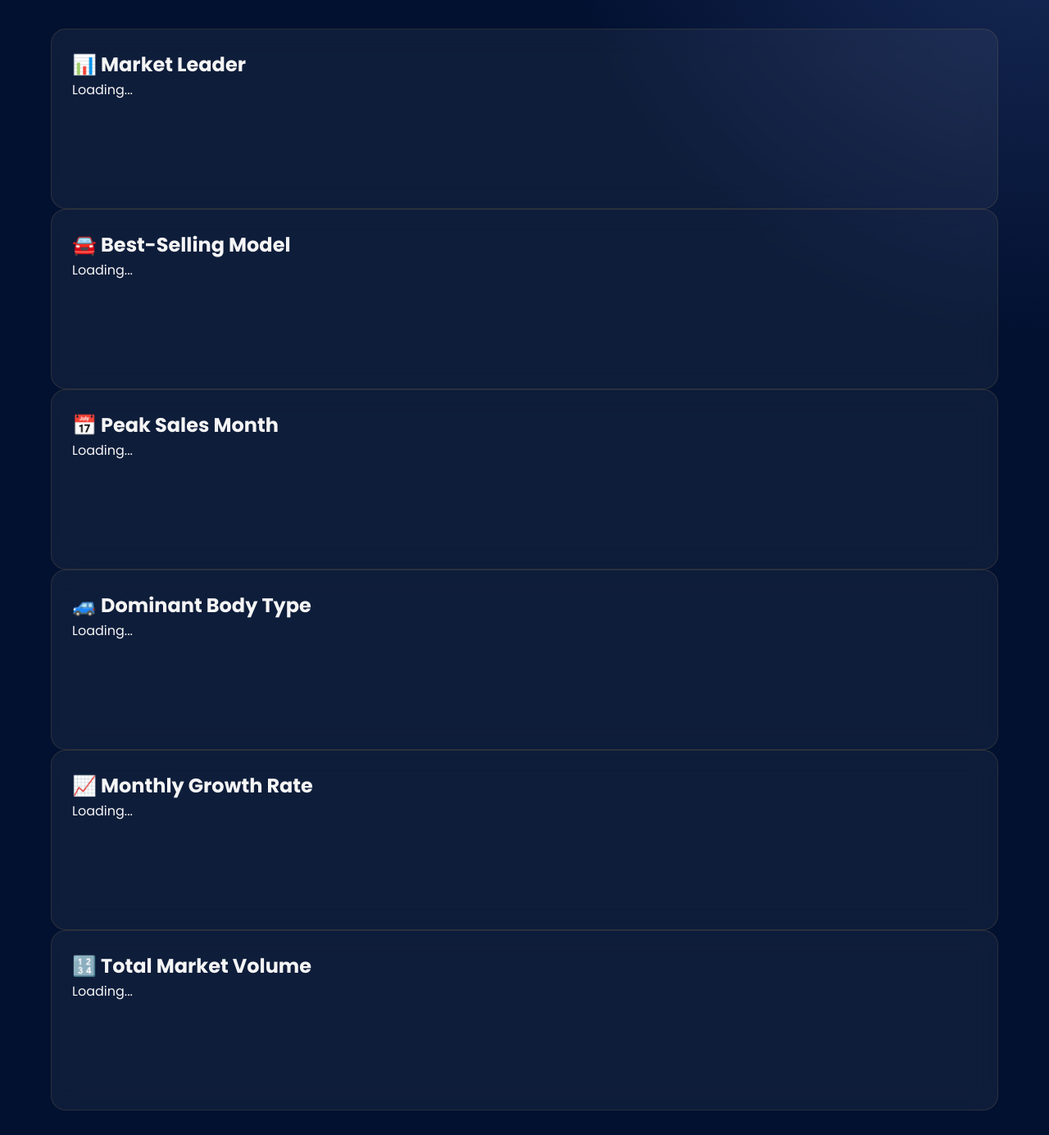
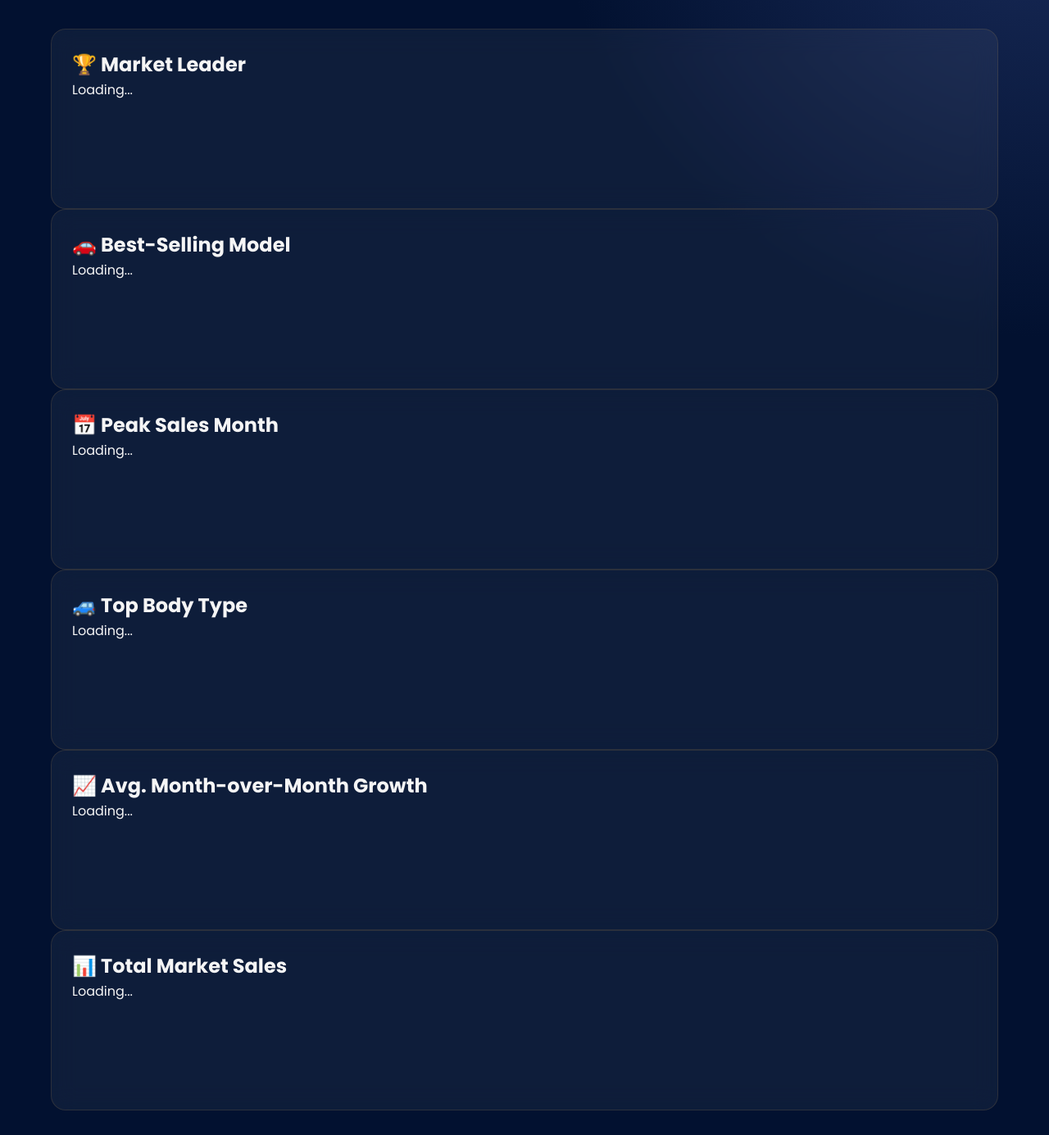
Before and after one commit to raaghav04/vehicle-sales-analytics-dashboard, a Flask app: page /insights in a window 1280 px wide. Shown: the part 199-1584 px from the top of the page at 82% size. Run offline with Flask 3, Linux system fonts and the light colour scheme; data that the repository does not hold is empty.

Commit message:
Update insights.html

```diff
--- a/templates/insights.html
+++ b/templates/insights.html
@@ -28,14 +28,14 @@
             <p>Data-driven highlights from 2024 vehicle sales performance</p>
         </header>
 
-        <section class="insights-section" id=\"insightsContainer\">
+        <section class="insights-section" id="insightsContainer">
             <div class="insight-card">
-                <h2>📊 Market Leader</h2>
+                <h2>🏆 Market Leader</h2>
                 <p id="insightBrand">Loading...</p>
             </div>
 
             <div class="insight-card">
-                <h2>🚘 Best-Selling Model</h2>
+                <h2>🚗 Best-Selling Model</h2>
                 <p id="insightModel">Loading...</p>
             </div>
 
@@ -45,17 +45,17 @@
             </div>
 
             <div class="insight-card">
-                <h2>🚙 Dominant Body Type</h2>
+                <h2>🚙 Top Body Type</h2>
                 <p id="insightBody">Loading...</p>
             </div>
 
             <div class="insight-card">
-                <h2>📈 Monthly Growth Rate</h2>
+                <h2>📈 Avg. Month-over-Month Growth</h2>
                 <p id="insightMom">Loading...</p>
             </div>
 
             <div class="insight-card">
-                <h2>🔢 Total Market Volume</h2>
+                <h2>📊 Total Market Sales</h2>
                 <p id="insightTotal">Loading...</p>
             </div>
         </section>
@@ -65,7 +65,6 @@
     <script src="{{ url_for('static', filename='script.js') }}"></script>
     <script>
         async function loadInsights() {
-            try {
             const res = await fetch("/insights_data");
             const d = await res.json();
 
@@ -86,9 +85,6 @@
 
             document.getElementById("insightTotal").innerText =
                 `A total of ${d.total_sales.toLocaleString()} vehicles were sold across all brands, models, and segments in 2024.`;
-            } catch(err) {
-                console.error("Error loading insights cards:", err);
-            }
         }
 
         window.addEventListener("load", loadInsights);
```
Lines whose indentation alone changed are shown as unchanged.
